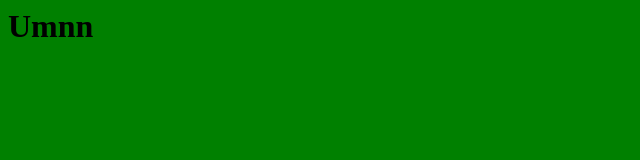
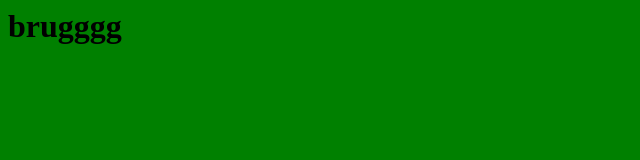
Before and after one commit to ananyatrivedi1103/test, a plain HTML site: page index.html in a window 1280 px wide. Shown: the whole page, without its empty margins (0-640 px from the left). Drawn offline with Linux system fonts and the light colour scheme.

Commit message:
Update index.html

```diff
--- a/index.html
+++ b/index.html
@@ -4,7 +4,7 @@
   </title>
 
   <body>
-    <h1>Umnn</h1>
+    <h1>brugggg</h1>
   </body>
 
   <style>
```
